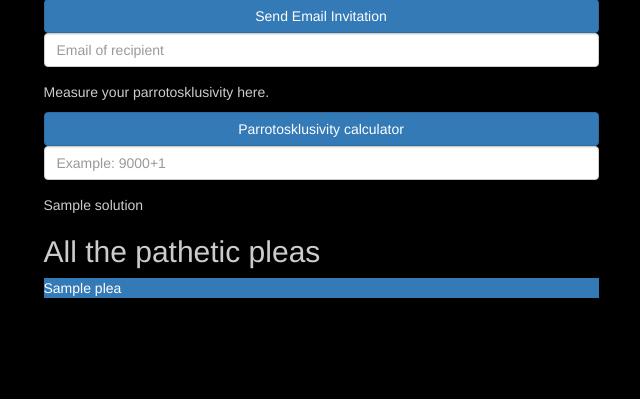
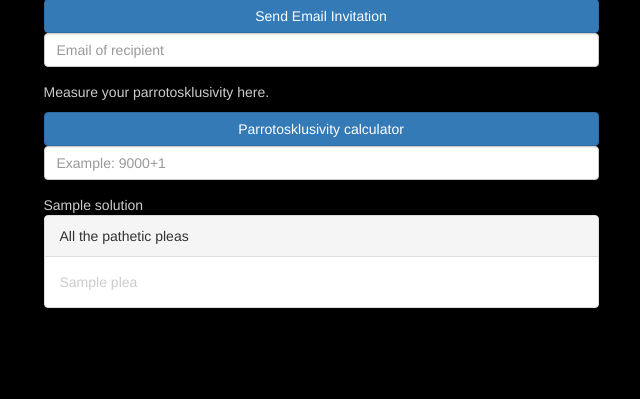
Before and after one commit to tjjjwxzq/ParrotParty, a Flask app: template templates/member_index.html in a window 1280 px wide. Shown: the part 401-800 px from the top of the page, without its empty margins (319-959 px from the left). Run offline with Flask 2, Linux system fonts and the light colour scheme; the template is opened without the code that fills it: most values are stand-ins (such as "Sample title", 1, 10 or a date in 2020); some libraries are stand-ins or nearby versions.

Commit message:
updated the format of plea display

```diff
--- a/templates/member_index.html
+++ b/templates/member_index.html
@@ -40,10 +40,13 @@
           {{ solution }}
         </div>
       </form>
-      <h2>All the pathetic pleas</h2>
+      <div class="panel panel-default">
+      <div class="panel-heading">All the pathetic pleas</div>
       {%for c in plea_list%}
-        <p class="bg-primary">{{ c }}</p>
+         <div class="panel-body">{{ c }}</div>
       {%endfor%}
+      </div>
+
 
 
     </div>
```
